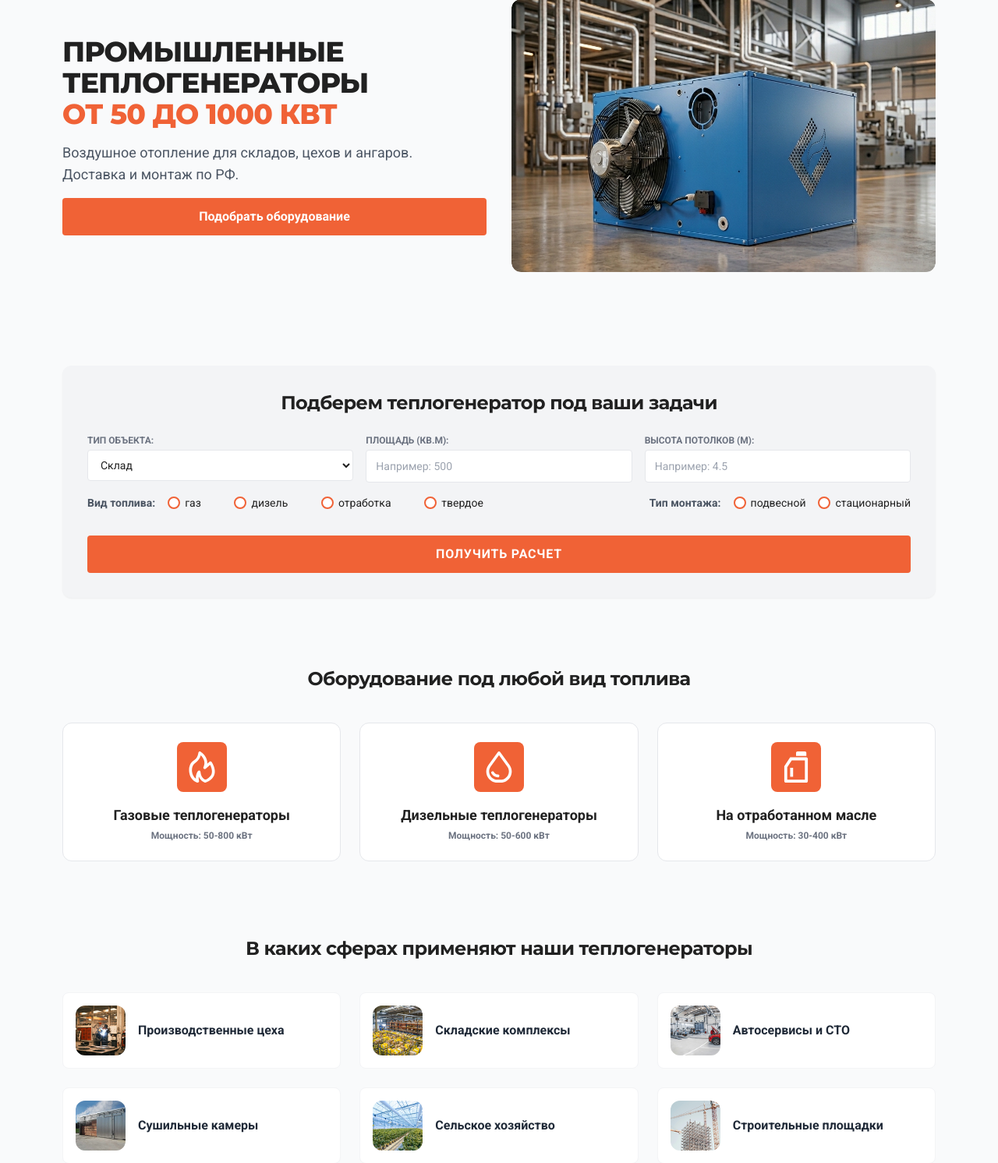
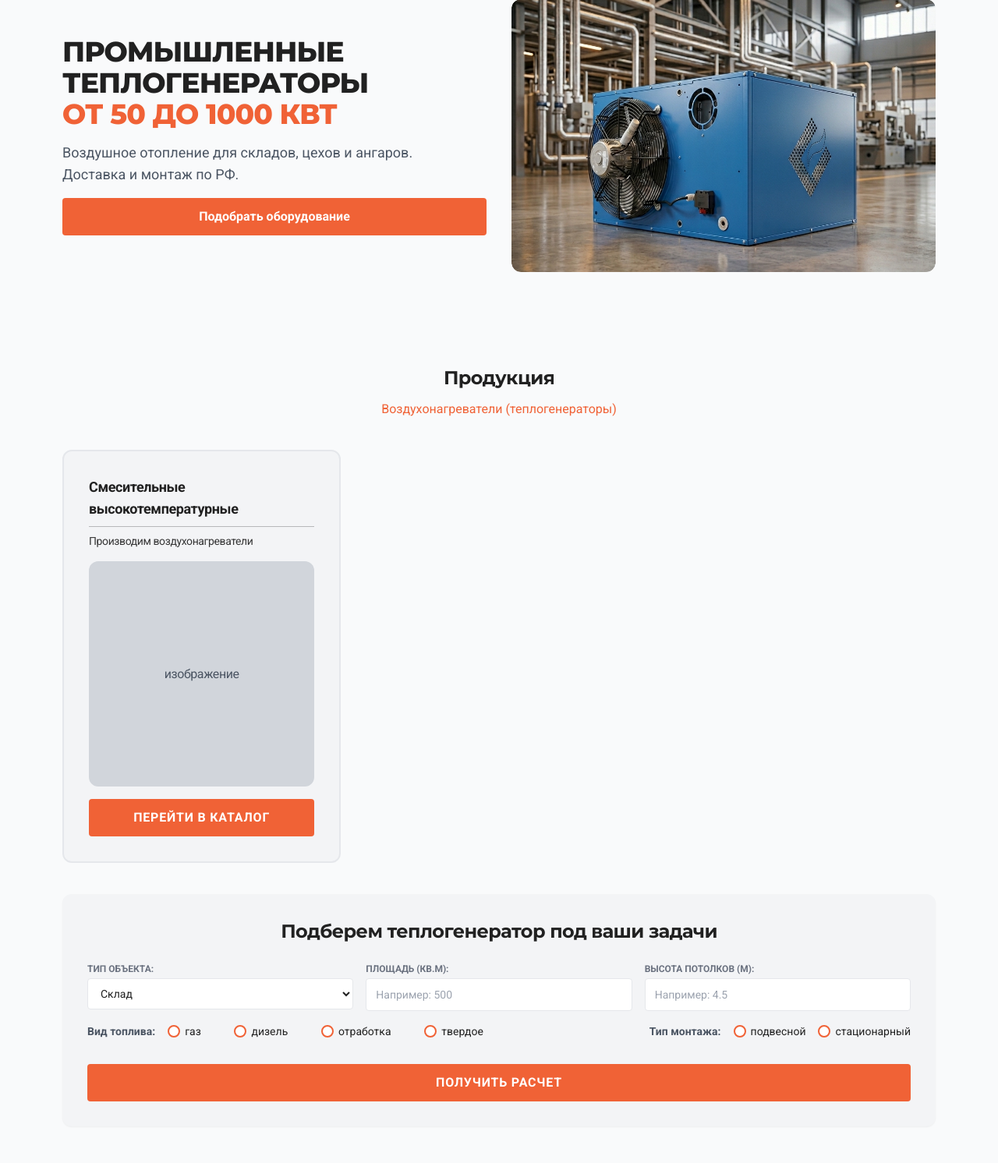
Before and after one commit to Danya56/esta, a Django app: page / in a window 1280 px wide. Shown: the part 170-1662 px from the top of the page at 78% size. Run offline with Django 5.2, Linux system fonts and the light colour scheme; data that the repository does not hold is empty; some libraries are stand-ins or nearby versions.

Commit message:
create catalog section on main page

```diff
--- a/templates/main/index.html
+++ b/templates/main/index.html
@@ -4,6 +4,8 @@
 <main class="max-w-6xl mx-auto px-4">
 
     {% include "./sections/hero.html" %}
+
+    {% include "./sections/catalog.html" %}
 
     {% include "./sections/calculator.html" %}
 
--- /dev/null
+++ b/templates/main/sections/catalog.html
@@ -0,0 +1,32 @@
+{% load static %}
+
+<section class="my-10">
+    <div class="text-center mb-10 flex flex-col gap-3">
+        <h2 class="text-2xl font-montserrat font-bold tracking-tight">
+            Продукция
+        </h2>
+        <h3 class="cursor-pointer text-esta-accent"><a href="#">Воздухонагреватели (теплогенераторы)</a></h3>
+    </div>
+    <div class="grid md:grid-cols-2 lg:grid-cols-3 gap-6 w-full">
+        <div
+            class="flex flex-col p-8 bg-gray-100 border-2 rounded-xl overflow-hidden tracking-tight transition-colors duration-300 hover:border-esta-accent">
+
+            <div class="flex flex-col flex-grow gap-2 mb-4">
+                <h3 class="font-bold text-lg line-clamp-2 break-words">
+                    Смесительные высокотемпературные
+                </h3>
+                <div class="w-full h-[1px] bg-black/25 transition-colors duration-300"></div>
+                <p class="text-sm opacity-90 line-clamp-3 break-words">
+                    Производим воздухонагреватели
+                </p>
+            </div>
+            <div
+                class="w-full aspect-square bg-gray-300 rounded-xl flex justify-center items-center text-gray-600 transition-colors mb-4">
+                изображение
+            </div>
+            <button class="w-full bg-esta-accent hover:bg-esta-accent-hover text-white font-bold py-3 rounded uppercase tracking-wider transition">Перейти в каталог</button>
+        </div>
+    </div>
+
+
+</section>
```
